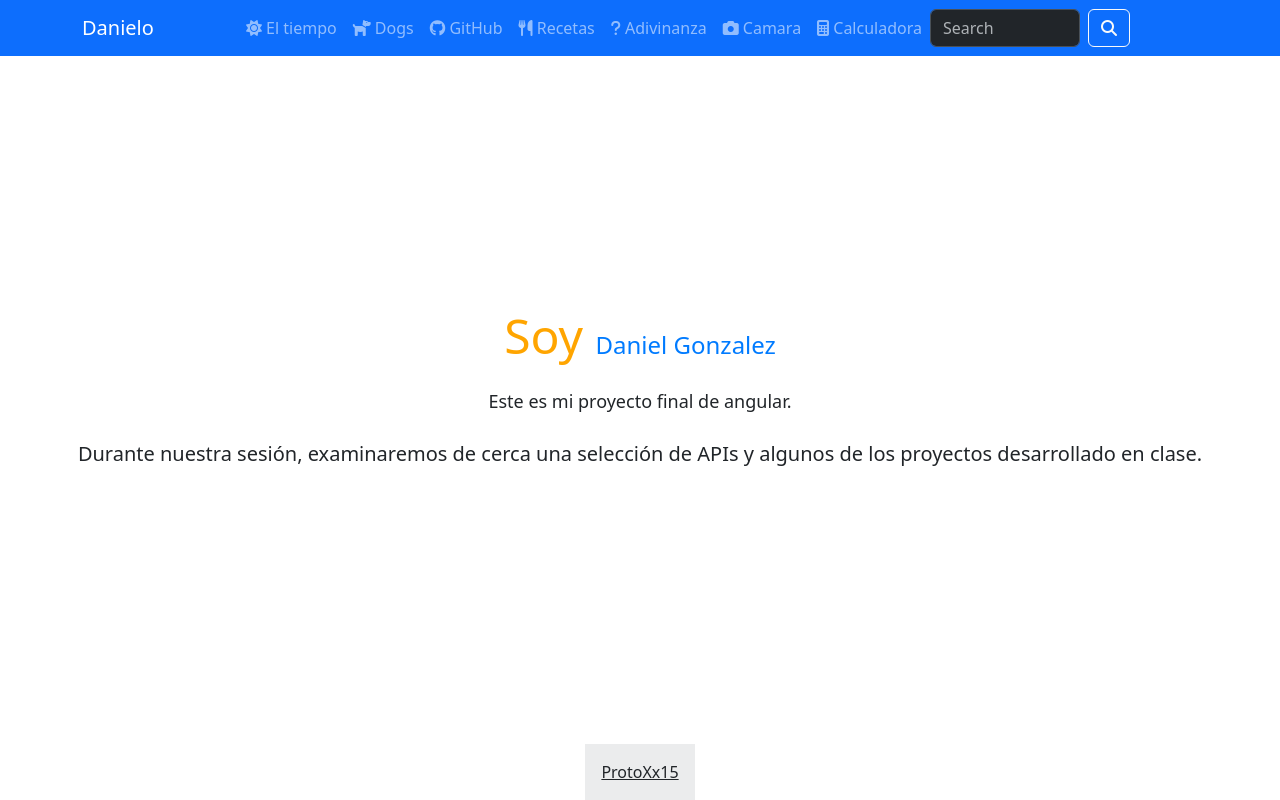
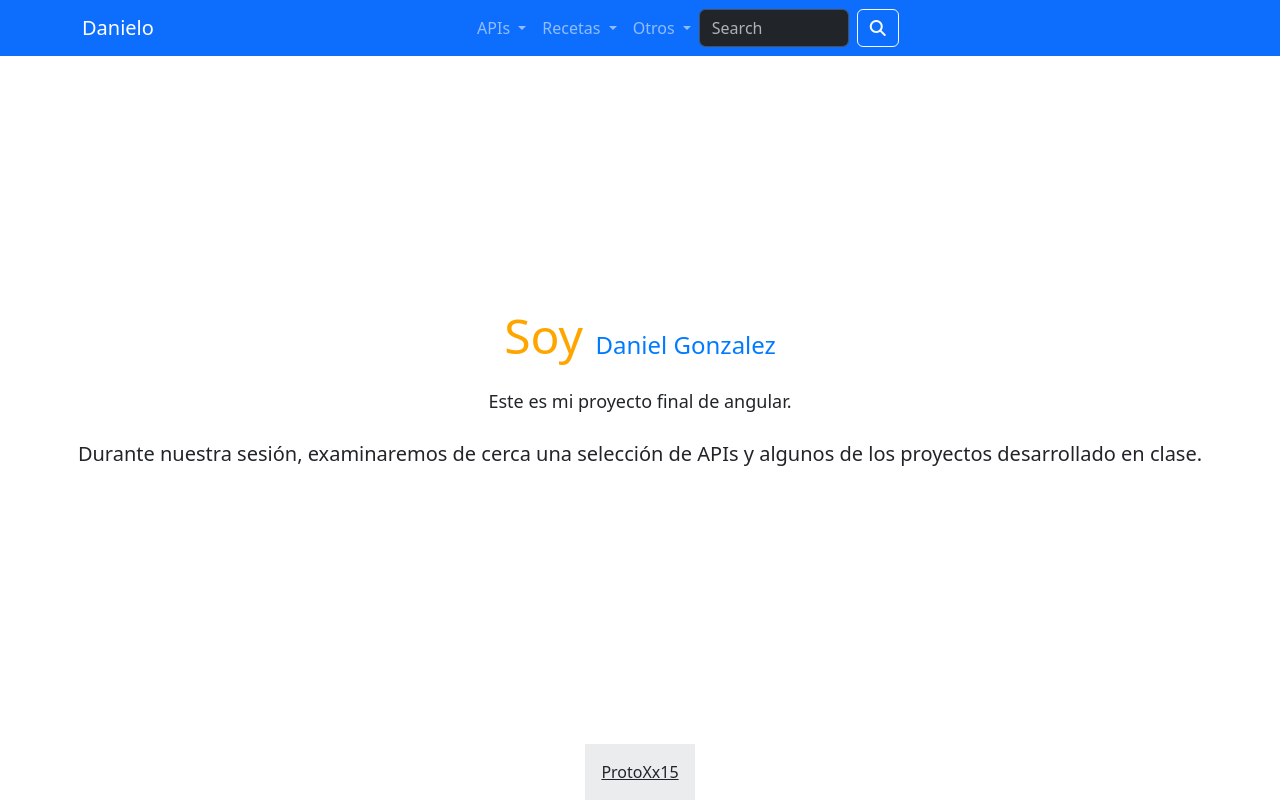
Before and after one commit to ProtoXx15/proyecto-final-angular, an Angular app: page /home in a window 1280 px wide. Built offline with nearby package versions, Linux system fonts and the light colour scheme.

Commit message:
Arreglo del navbar

```diff
--- a/angular.json
+++ b/angular.json
@@ -30,7 +30,7 @@
               "node_modules/@fortawesome/fontawesome-free/css/all.min.css"
             ],
             "scripts": [
-              "node_modules/bootstrap/dist/js/bootstrap.min.js"
+              "node_modules/bootstrap/dist/js/bootstrap.bundle.js"
             ]
           },
           "configurations": {
--- a/src/app/components/header/header.component.html
+++ b/src/app/components/header/header.component.html
@@ -7,26 +7,33 @@
     </button>
     <div class="collapse navbar-collapse justify-content-center" id="navbarSupportedContent">
       <ul class="navbar-nav mb-2 mb-lg-0">
-        <li class="nav-item">
-          <a class="nav-link" routerLink="clima"><i class="fa-solid fa-sun"></i> El tiempo</a>
+        <li class="nav-item dropdown">
+          <a class="nav-link dropdown-toggle" href="#" id="apisDropdown" role="button" data-bs-toggle="dropdown" aria-expanded="false">
+            APIs
+          </a>
+          <ul class="dropdown-menu" aria-labelledby="apisDropdown">
+            <li><a class="dropdown-item" routerLink="clima"><i class="fa-solid fa-sun"></i> El tiempo</a></li>
+            <li><a class="dropdown-item" routerLink="dogs"><i class="fa-solid fa-dog"></i> Dogs</a></li>
+            <li><a class="dropdown-item" routerLink="github"><i class="fa-brands fa-github"></i> GitHub</a></li>
+          </ul>
         </li>
-        <li class="nav-item">
-          <a class="nav-link" routerLink="dogs"><i class="fa-solid fa-dog"></i> Dogs</a>
+        <li class="nav-item dropdown">
+          <a class="nav-link dropdown-toggle" href="#" id="recetasDropdown" role="button" data-bs-toggle="dropdown" aria-expanded="false">
+            Recetas
+          </a>
+          <ul class="dropdown-menu" aria-labelledby="recetasDropdown">
+            <li><a class="dropdown-item" routerLink="recetas"><i class="fa-solid fa-utensils"></i> Recetas</a></li>
+          </ul>
         </li>
-        <li class="nav-item">
-          <a class="nav-link" routerLink="github"><i class="fa-brands fa-github"></i> GitHub</a>
-        </li>
-        <li class="nav-item">
-          <a class="nav-link" routerLink="recetas"><i class="fa-solid fa-utensils"></i> Recetas</a>
-        </li>
-        <li class="nav-item">
-          <a class="nav-link" routerLink="adivinanza"><i class="fa-solid fa-question"></i> Adivinanza</a>
-        </li>
-        <li class="nav-item">
-          <a class="nav-link" routerLink="camera"><i class="fa-solid fa-camera"></i> Camara</a>
-        </li>
-        <li class="nav-item">
-          <a class="nav-link" routerLink="calculadora"><i class="fa-solid fa-calculator"></i> Calculadora</a>
+        <li class="nav-item dropdown">
+          <a class="nav-link dropdown-toggle" href="#" id="otrosDropdown" role="button" data-bs-toggle="dropdown" aria-expanded="false">
+            Otros
+          </a>
+          <ul class="dropdown-menu" aria-labelledby="otrosDropdown">
+            <li><a class="dropdown-item" routerLink="adivinanza"><i class="fa-solid fa-question"></i> Adivinanza</a></li>
+            <li><a class="dropdown-item" routerLink="camera"><i class="fa-solid fa-camera"></i> Camara</a></li>
+            <li><a class="dropdown-item" routerLink="calculadora"><i class="fa-solid fa-calculator"></i> Calculadora</a></li>
+          </ul>
         </li>
       </ul>
       <div class="d-flex align-items-center">
--- a/src/app/components/header/header.component.ts
+++ b/src/app/components/header/header.component.ts
@@ -24,15 +24,20 @@ export class HeaderComponent {
       case 'github':
         this.router.navigate(['/github']);
         break;
-      case 'servidor':
-        this.router.navigate(['/server']);
+      case 'recetas':
+        this.router.navigate(['/recetas']);
         break;
-      case 'camara': // Agregamos este caso para la búsqueda de la cámara
+      case 'adivinanza':
+        this.router.navigate(['/adivinanza']);
+        break;
+      case 'camara':
         this.router.navigate(['/camera']);
+        break;
+      case 'calculadora':
+        this.router.navigate(['/calculadora']);
         break;
       default:
         this.router.navigate(['/home']);
     }
   }
-
 }
```
